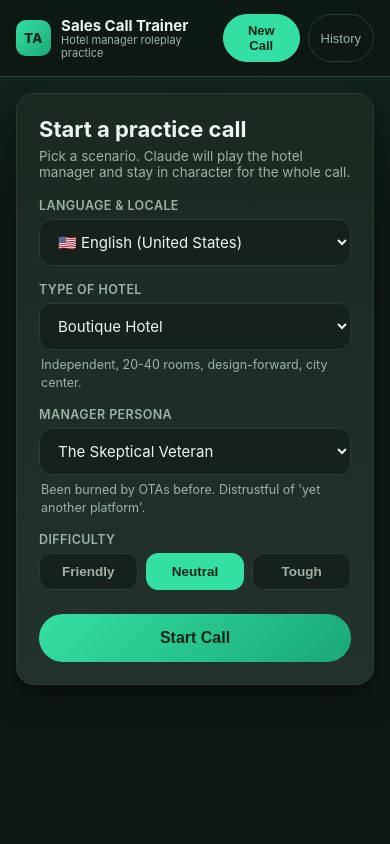
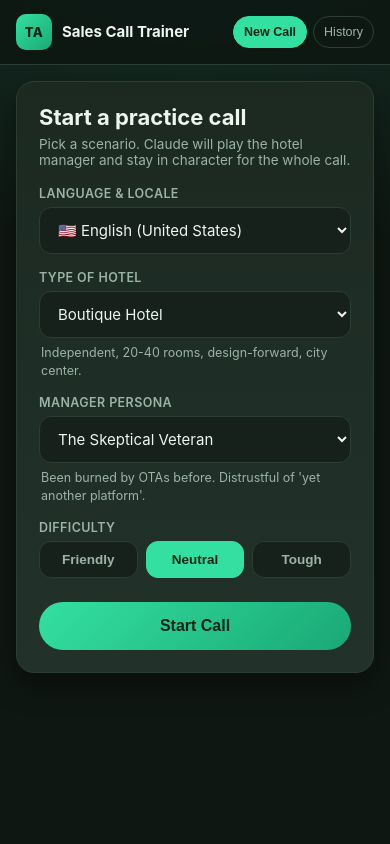
Before and after one commit to orancummins/translate, a Flask app: page / in a window 390 px wide. Run offline with Flask 3, Linux system fonts and the light colour scheme.

Commit message:
Fix mobile layout: pin composer/playback bar, hide header wrap
- Constrain #app to a fixed viewport height so the chat/transcript
  scrolls internally instead of pushing the composer and playback
  controls off-screen.
- Add a global [hidden] override so the Stop button (and other
  .btn-styled toggles) actually disappear instead of the .btn class's
  display:inline-flex silently winning over the hidden attribute.
- Prevent the header title/subtitle and nav buttons from wrapping on
  narrow phone widths.

Found by rendering the app at a 390x844 phone viewport with mocked API
responses to review what it looks like end-to-end.

Co-Authored-By: Claude Sonnet 5 <noreply@anthropic.com>
Claude-Session: https://claude.ai/code/session_01YBVv8ywVHHBgKHSxqCg52T

```diff
--- a/static/css/style.css
+++ b/static/css/style.css
@@ -20,6 +20,8 @@
 
 * { box-sizing: border-box; }
 
+[hidden] { display: none !important; }
+
 html, body {
   margin: 0;
   padding: 0;
@@ -31,9 +33,10 @@ html, body {
 #app {
   max-width: 640px;
   margin: 0 auto;
-  min-height: 100dvh;
+  height: 100dvh;
   display: flex;
   flex-direction: column;
+  overflow: hidden;
 }
 
 .topbar {
@@ -58,20 +61,21 @@ html, body {
   display: flex; align-items: center; justify-content: center;
   font-weight: 800; font-size: 13px; letter-spacing: 0.5px;
 }
-.brand-text { display: flex; flex-direction: column; line-height: 1.15; }
-.brand-text strong { font-size: 15px; }
-.brand-text span { font-size: 11px; color: var(--muted); }
+.brand-text { display: flex; flex-direction: column; line-height: 1.15; min-width: 0; }
+.brand-text strong { font-size: 15px; white-space: nowrap; }
+.brand-text span { font-size: 11px; color: var(--muted); display: none; white-space: nowrap; }
 
-.topnav { display: flex; gap: 8px; }
+.topnav { display: flex; gap: 6px; flex-shrink: 0; }
 .nav-btn {
   background: transparent;
   border: 1px solid var(--border);
   color: var(--muted);
-  padding: 8px 12px;
+  padding: 8px 10px;
   border-radius: 999px;
-  font-size: 13px;
+  font-size: 12.5px;
   cursor: pointer;
   transition: all 0.15s ease;
+  white-space: nowrap;
 }
 .nav-btn:hover { border-color: var(--accent); color: var(--text); }
 .nav-btn.active { background: var(--accent); color: var(--accent-ink); border-color: var(--accent); font-weight: 700; }
@@ -79,6 +83,7 @@ html, body {
 #views { flex: 1; display: flex; flex-direction: column; min-height: 0; }
 .view { display: none; flex: 1; min-height: 0; flex-direction: column; }
 .view.active { display: flex; }
+#view-setup.active, #view-history.active { overflow-y: auto; }
 
 .card {
   background: linear-gradient(180deg, var(--card), var(--card-2));
@@ -321,6 +326,10 @@ select:focus, textarea:focus, input:focus { border-color: var(--accent); }
   text-align: center;
 }
 
+@media (min-width: 400px) {
+  .nav-btn { padding: 8px 12px; font-size: 13px; }
+}
+
 @media (min-width: 480px) {
-  .brand-text span { display: inline; }
+  .brand-text span { display: block; }
 }
```
